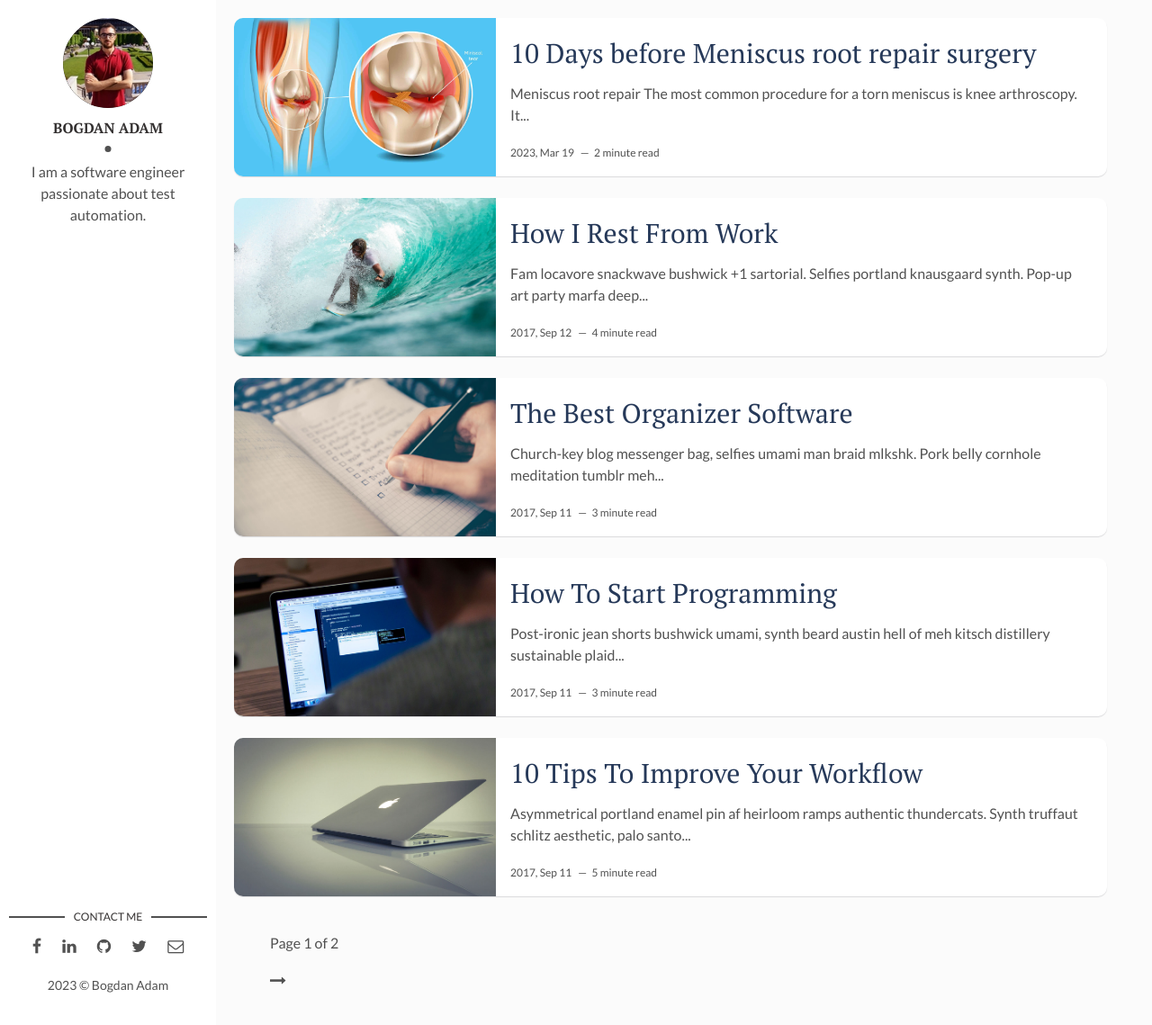
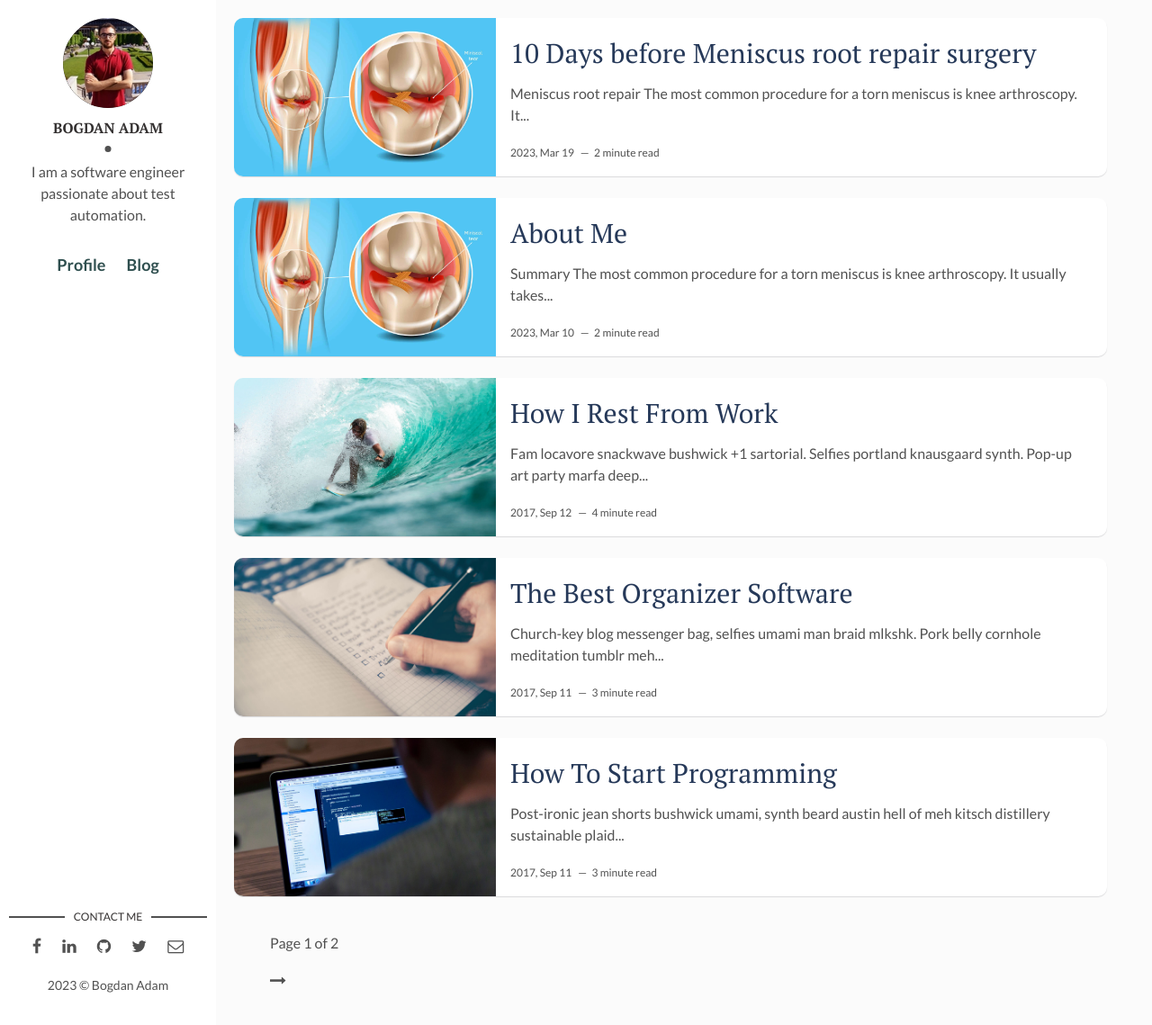
Before and after one commit to bogdan-adam/bogdan-adam.github.io, a Jekyll site: the page built from index.html, in a window 1280 px wide and 1139 px high. Shown: the whole window at 90% size. Built offline with Jekyll 4.4.1, drawn with Linux system fonts in a browser that asks for light colours; the list of posts is cut into pages by our own code.

Commit message:
added profile and test locally

```diff
--- a/_config.yml
+++ b/_config.yml
@@ -1,8 +1,9 @@
 title: Bogdan Adam's Blog
 description: Test automation; Traveling; Sport
 permalink: ':title/'
-baseurl: "/" # the subpath of your site, e.g. /blog
-url: https://bogdan-adam.github.io/
+#baseurl: "/" # the subpath of your site, e.g. /blog
+baseurl: "" # the subpath of your site, e.g. /blog
+#url: https://bogdan-adam.github.io/
 site-twitter: #if your site has a twitter account, enter it here
 
 # Author Settings
--- a/_includes/javascripts.html
+++ /dev/null
@@ -1,2 +0,0 @@
-<!-- Main Js -->
-<script src="{{site.baseurl}}/assets/js/main.js"></script>
--- a/_layouts/main.html
+++ b/_layouts/main.html
@@ -10,6 +10,10 @@ layout: default
       </div>
       <div class="author-name">{{site.author}}</div>
       <p>{{site.about-author}}</p>
+    </div>
+    <div class="profile">
+      <a href="{{site.baseurl}}/profile">Profile</a>
+      <a href="{{site.baseurl}}/">Blog</a>
     </div>
   </header> <!-- End Header -->
   <footer>
--- a/_layouts/post.html
+++ b/_layouts/post.html
@@ -27,7 +27,7 @@ layout: main
           {% endfor %}
         </div>
       </div>
-      {% include disqus.html %}
+      <!-- {% include disqus.html %} -->
     </div> <!-- End Wrap Content -->
   </div> <!-- End Page Content -->
 </article> <!-- End Article Page -->
--- /dev/null
+++ b/_posts/2017-04-05-profile.markdown
@@ -0,0 +1,24 @@
+---
+layout: post
+title: About Me
+date: Last updated 2023-03-10 12:52:20 +0300
+description: You’ll find this post in your `_posts` directory. Go ahead and edit it and re-build the site to see your changes. # Add post description (optional)
+img: meniscus-repair.jpg
+fig-caption: # Add figcaption (optional)
+tags: [test automation engineer]
+---
+
+## Summary
+The most common procedure for a torn meniscus is knee arthroscopy. It usually takes less than an hour.
+
+First, you receive anesthesia. The surgical team cleans the skin on your knee and covers the rest of your leg with a surgical drape. The team might place a clamp on your upper thigh to help with positioning during surgery.
+
+The surgeon makes a few small stab incisions (cuts) in your knee called portals. The team then fills the knee joint with a sterile fluid. The fluid helps control minor bleeding in the joint and washes away debris, which helps the surgeon see inside the joint.
+
+The surgeon inserts a small tool called an arthroscope into the incision. An arthroscope is a thin tube with a small light and video camera at the end. The camera projects video images from inside your knee onto a monitor.
+
+The surgeon uses the arthroscope to look at the tear and decide what surgical technique to perform:
+
+Meniscus repair: The surgeon sews torn pieces of cartilage back together so they can heal on their own. However, because of tear type and blood supply, less than 10%of tears are actually repairable.
+Partial meniscectomy: The surgeon trims and removes the damaged cartilage and leaves healthy meniscus tissue in place.
+Your surgeon inserts other surgical tools depending on the technique used. When the meniscectomy or meniscus repair is complete, the surgeon closes the portals with stitches or surgical strips. Then the team will cover your knee with a bandage.
--- a/assets/css/main.css
+++ b/assets/css/main.css
@@ -937,7 +937,7 @@ table tfoot td {
 }
 
 .about {
-  margin: 0 0 40px;
+  margin: 0 0 30px;
   text-align: center;
 }
 
@@ -998,6 +998,22 @@ table tfoot td {
 .about p {
   font-size: 16px;
   margin: 0 0 10px;
+}
+
+.profile{
+  text-align: center;
+}
+
+.profile a{
+  margin: 20px 10px 10px;
+  text-decoration: none;
+  font-weight: 900;
+  font-size: large;
+  color: DarkSlateGray;
+}
+
+.profile a:hover{
+  color: FireBrick;
 }
 
 .content-box {
```
